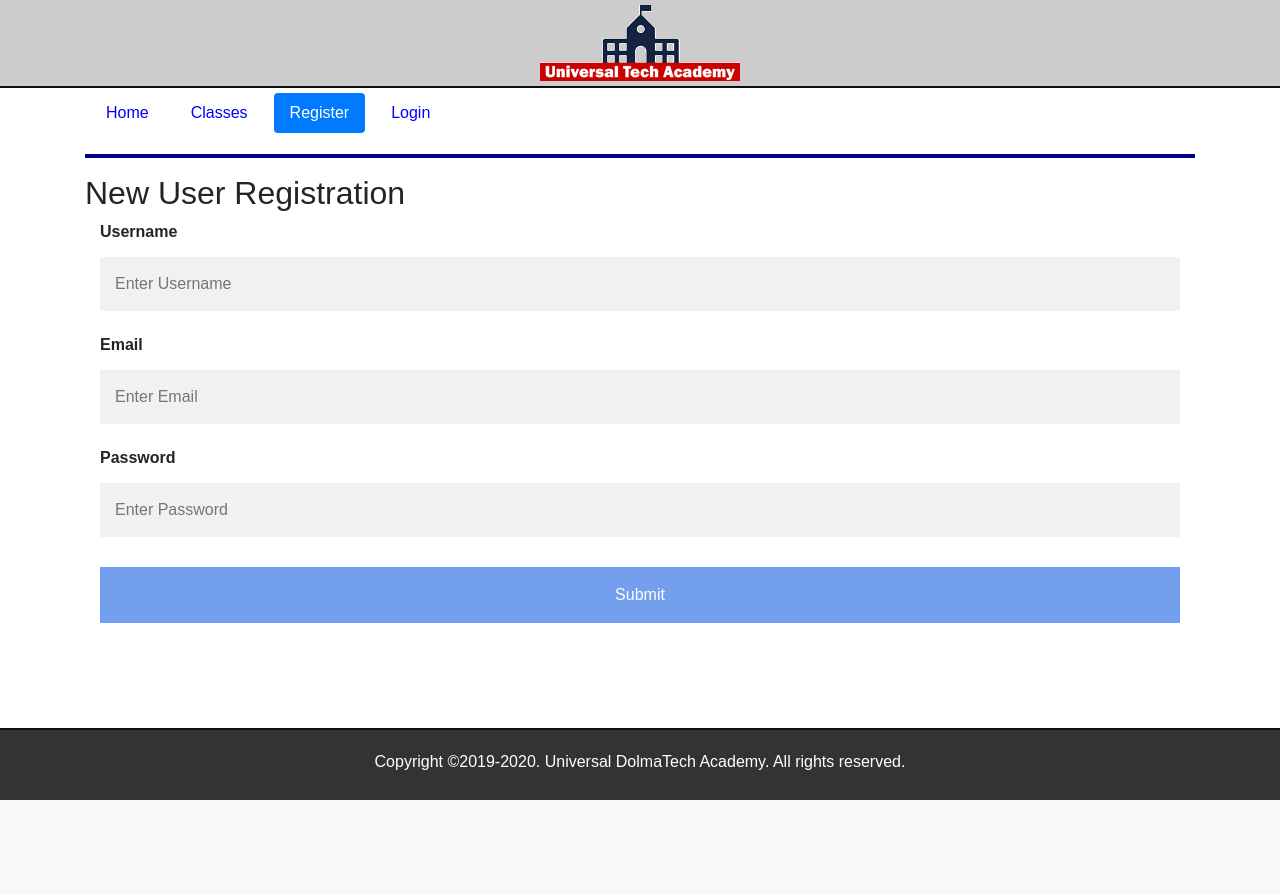
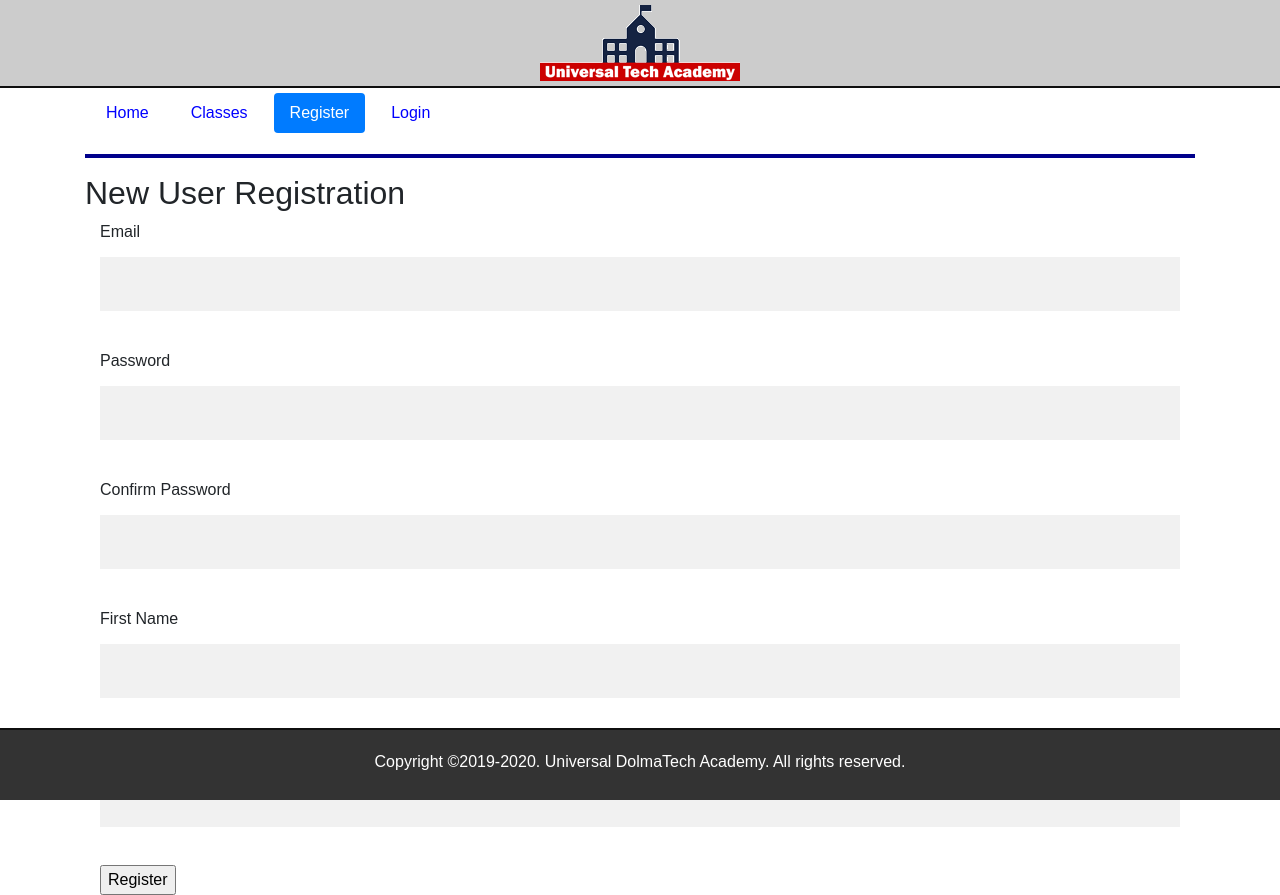
Before and after one commit to lalarustamli/tech_academy, a Flask app: page /register in a window 1280 px wide. Before the commit the page ends 800 px from the top, so only its background shows below. Run offline with Flask 2, Linux system fonts and the light colour scheme; some libraries are stand-ins or nearby versions.

Commit message:
changed register

```diff
--- a/web/application/forms.py
+++ b/web/application/forms.py
@@ -11,8 +11,8 @@ class LoginForm(FlaskForm):
 
 class RegisterForm(FlaskForm):
     email = StringField("Email", validators=[DataRequired(), Email()])
-    password = StringField("Password", validators=[DataRequired(), Length(min=6,max=15)])
-    password_confirm = StringField("Confirm Password", validators=[DataRequired(), Length(min=6,max=15), EqualTo("password")])
+    password = StringField("Password", validators=[DataRequired()])
+    password_confirm = StringField("Confirm Password", validators=[DataRequired(),EqualTo("password")])
     first_name = StringField("First Name", validators=[DataRequired()])
     last_name = StringField("Last Name", validators=[DataRequired()])
     submit = SubmitField("Register")
--- a/web/application/routes.py
+++ b/web/application/routes.py
@@ -1,6 +1,6 @@
 from flask import render_template, request, json, Response, redirect, flash
 from .models import User, Course, Enrollment
-from .forms import LoginForm
+from .forms import LoginForm, RegisterForm
 from . import app, db
 
 
@@ -25,9 +25,24 @@ def login():
     return render_template("login.html", form=form, login=True)
 
 
-@app.route("/register")
+@app.route("/register", methods=["GET","POST"])
 def register():
-    return render_template("register.html", register=True)
+    form = RegisterForm()
+    if form.validate_on_submit():
+        user_id = User.objects.count()
+        user_id += 1
+
+        email = form.email.data
+        password = form.password.data
+        first_name = form.first_name.data
+        last_name = form.last_name.data
+
+        user = User(user_id=user_id, email=email, first_name=first_name, last_name=last_name)
+        user.set_password(password)
+        user.save()
+        flash("You are successfully registered!", "success")
+        return redirect("/index")
+    return render_template("register.html", title="Register", form=form, register=True)
 
 
 @app.route("/courses")
--- a/web/application/templates/register.html
+++ b/web/application/templates/register.html
@@ -5,17 +5,47 @@
     <h2>New User Registration</h2>
 
     <div class="container">
-        <form name="register" action="register.php" method="get">
-            <label for="username"><b>Username</b></label>
-            <input type="text" placeholder="Enter Username" name="username" required>
-            <br>
-            <label for="email"><b>Email</b></label>
-            <input type="text" placeholder="Enter Email" name="email" required>
-            <br>
-            <label for="password"><b>Password</b></label>
-            <input type="password" placeholder="Enter Password" name="password" required>
-            <br class="clear">
-            <input class="btn-submit" type="submit" name="submit">
+        <form name="register" action="" method="post">
+
+            {{ form.hidden_tag() }}
+                <p> {{ form.email.label }}</br>
+                    {{ form.email }}
+                    {% for error in form.email.errors %}
+                     <span class="error-message">{{ error }}</span>
+                    {% endfor %}
+                </p>
+
+                <p> {{ form.password.label }}</br>
+                    {{ form.password }}
+                    {% for error in form.password.errors %}
+                     <span class="error-message">{{ error }}</span>
+                    {% endfor %}
+                </p>
+
+                <p> {{ form.password_confirm.label }}</br>
+                    {{ form.password_confirm }}
+                    {% for error in form.password_confirm.errors %}
+                     <span class="error-message">{{ error }}</span>
+                    {% endfor %}
+                </p>
+
+                <p> {{ form.first_name.label }}</br>
+                    {{ form.first_name }}
+                    {% for error in form.first_name.errors %}
+                     <span class="error-message">{{ error }}</span>
+                    {% endfor %}
+                </p>
+
+                <p> {{ form.last_name.label }}</br>
+                    {{ form.last_name }}
+                    {% for error in form.last_name.errors %}
+                     <span class="error-message">{{ error }}</span>
+                    {% endfor %}
+                </p>
+
+                <p>
+                    {{ form.submit() }}
+                </p>
         </form>
     </div>
     {% endblock %}
```
